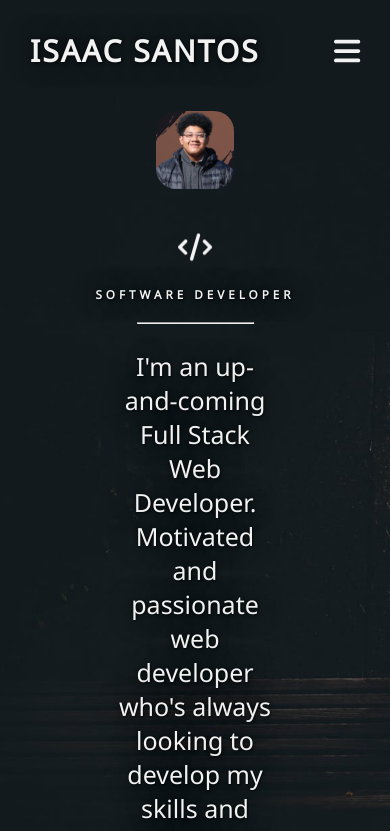
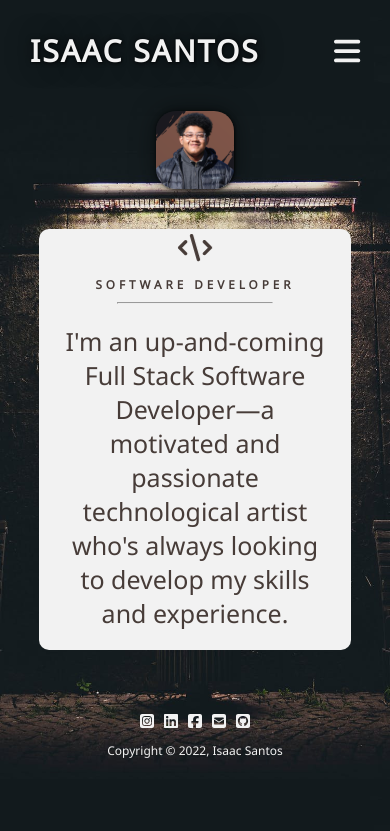
Before and after one commit to Santosisaac13690/Portfolio, a React (Create React App) app: page / in a window 390 px wide. Shown: the top 831 px of the page. Built offline with nearby package versions, Linux system fonts and the light colour scheme.

Commit message:
final edits

```diff
--- a/src/App.css
+++ b/src/App.css
@@ -8,6 +8,7 @@
 body {
   background-color: rgba(0, 0, 0, 0.2);
   background-image: url('./assets/bench.jpeg');
+  background-position: center;
   width: auto;
   background-size: cover;
   height: 100%;
@@ -19,8 +20,9 @@ body {
   font-size: 30px;
   color: olivedrab;
   transition: all 0.7s ease-in-out;;
-  font-weight: bolder;
+  font-weight: 900;
   letter-spacing: 4px;
+
 }
 
 /*----- FOOTER STYLES -----*/
@@ -121,7 +123,7 @@ footer ul li a:hover {
   display: flex;
   flex-direction: column;
   align-items: center;
-  justify-content: center;
+  justify-content: space-around;
   padding: 20px;
   list-style: none;
 }
@@ -133,6 +135,12 @@ footer ul li a:hover {
   padding: 10px;
   font-size: 25px;
   text-shadow: 1px 1px 2px rgba(0, 0, 0, 0.8), 0 0 25px rgba(0, 0, 0, 0.8), 0 0 5px rgba(0, 0, 0, 0.8);
+}
+
+.nav-line {
+  width: 150px;
+  margin-left: auto;
+  margin-right: auto;
 }
 
 
@@ -152,38 +160,42 @@ footer ul li a:hover {
   height: auto;
   border-radius: 20px;
   margin-bottom: 40px;
+  box-shadow: 1px 1px 2px rgba(0, 0, 0, 0.5), 0 0 25px rgba(0, 0, 0, 0.5), 0 0 5px rgba(0, 0, 0, 0.5);
 }
 
 .home h1 {
-  color: #f2f2f2;
+  color: #473c38;
   text-align: center;
   font-size: 7vw;
 }
 
 .home h2 {
-  color: #f2f2f2;
+  color: #473c38;
   text-align: center;
   font-size: 3vw;
-  padding: 20px;
-  text-shadow: 1px 1px 2px rgba(0, 0, 0, 0.5), 0 0 25px rgba(0, 0, 0, 0.5), 0 0 5px rgba(0, 0, 0, 0.5);
+  padding: 10px;
   letter-spacing: 4px;
 }
 
 .home hr {
-  width: 30vw;
-  color: #f2f2f2;
+  width: 40vw;
+  color: #473c38;
   height: 1px;
   margin-left: auto;
   margin-right: auto;
 }
 
 .home p {
-  color: #f2f2f2;
+  color: #473c38;
   text-align: center;
-  margin: 0vw 24vw;
   font-size: 25px;
-  padding: 25px;
-  text-shadow: 1px 1px 2px rgba(0, 0, 0, 0.5), 0 0 25px rgba(0, 0, 0, 0.5), 0 0 5px rgba(0, 0, 0, 0.5);
+  padding: 20px;
+}
+
+.info {
+  background-color: #f2f2f2;
+  width: 45vw;
+  border-radius: 10px;
 }
 
 
@@ -210,6 +222,7 @@ footer ul li a:hover {
   flex-direction: column;
   justify-content: center;
   align-items: center;
+  border-radius: 10px 0px 0px 10px;
 }
 
 .form {
@@ -260,10 +273,15 @@ footer ul li a:hover {
 }
 
 .contactForm {
+  grid-column-start: 1;
+  grid-column-end: 5;
+  grid-row-start: 1;
+  grid-row-end: 7;
   width: 100%;
   height: 100%;
   padding: 50px;
   background: #fff;
+  border-radius: 0px 10px 10px 0px;
 }
 
 .contactForm h2 {
@@ -331,6 +349,7 @@ label {
 .project img{
   width: 30vw;
   height: 16.5vw;
+  border-radius: 10px 10px 0px 0px;
   filter: grayscale(90%);
 }
 
@@ -363,6 +382,7 @@ label {
   margin: 20px;
   background-color: #f2f2f2;
   width: 30vw;
+  border-radius: 10px;
 }
 
 .project:hover {
@@ -390,10 +410,13 @@ label {
   background-color: #f2f2f2;
   color: #473c38;
   margin: 10px;
+  width: 80vw;
+  border-radius: 10px;
 }
 
 .show-project img{
   width: 80vw;
+  border-radius: 10px 10px 0px 0px;
 }
 
 .show-project h2 {
@@ -425,6 +448,12 @@ label {
 .show-project a:hover {
   opacity: 50%;
   background-color: darkslategray;
+}
+
+.background {
+  width: 60%;
+  padding-bottom: 20px;
+  text-align: center;
 }
 
 
@@ -490,3 +519,9 @@ label {
     height: 160px;
   }
 }
+
+@media only screen and (max-width: 700px) {
+  .info {
+    width: 80vw;
+  }
+}
--- a/src/components/Home.jsx
+++ b/src/components/Home.jsx
@@ -14,11 +14,13 @@ function Home() {
       <div className='home'>
         <div className='header'>
           <img src={Headshot} alt='Headshot' />
-          <h1><FontAwesomeIcon icon={faCode} className='code-icon' bounce /></h1>
-          <h2>SOFTWARE DEVELOPER</h2>
-          <hr />
+          <div className='info'>
+          <h1><FontAwesomeIcon icon={faCode} className='code-icon' flip /></h1>
 
-          <p>I'm an up-and-coming Full Stack Web Developer. Motivated and passionate web developer who's always looking to develop my skills and experience.</p>
+            <h2>SOFTWARE DEVELOPER</h2>
+            <hr />
+            <p>I'm an up-and-coming Full Stack Software Developer—a motivated and passionate technological artist who's always looking to develop my skills and experience.</p>
+          </div>
         </div>
       </div>
 
--- a/src/components/Nav.jsx
+++ b/src/components/Nav.jsx
@@ -31,7 +31,7 @@ export default class Nav extends Component {
                 <nav>
                     <div className='closed-nav'>
                         <Link to='/' className='name'><h3>ISAAC SANTOS</h3></Link>
-                        <a aria-label="open-nav" onClick={Handlechange}><FontAwesomeIcon icon={faBars} /></a>
+                        <a aria-label="open-navbar" onClick={Handlechange}><FontAwesomeIcon icon={faBars} /></a>
                     </div>
 
                     {navmenu && (
@@ -50,6 +50,8 @@ export default class Nav extends Component {
                                 </ul>
                             </div>
 
+                            <hr className='nav-line'/>
+
                             <footer>
                                 <ul>
                                 <li><a href="https://www.instagram.com/santos_j_isaac/" target="_blank" rel="noreferrer" aria-label="instagram"><FontAwesomeIcon icon={faInstagramSquare} /></a></li>
@@ -62,7 +64,6 @@ export default class Nav extends Component {
 
                                 <li><a href="https://github.com/Santosisaac13690" target="_blank" rel="noreferrer" aria-label="facebook"><FontAwesomeIcon icon={faGithubSquare} /></a></li>
                                 </ul>
-
                             </footer>
                         </div>
                     )}
--- a/src/components/ShowProjects.jsx
+++ b/src/components/ShowProjects.jsx
@@ -10,9 +10,7 @@ function ShowProjects(props) {
             <div className='show-project'>
               <img src={props.selected.image} alt={props.selected.imageAlt} />
               <h2>{props.selected.name}</h2>
-              <div className='background'>
-
-              </div>
+              <p className='background'>{props.selected.background}</p>
               <p>{props.selected.languages}</p>
               <p>{props.selected.contributors}</p>
               <div className='site-links'>
```
Also changed, not shown: src/Projects.json (+14 -14 lines).
